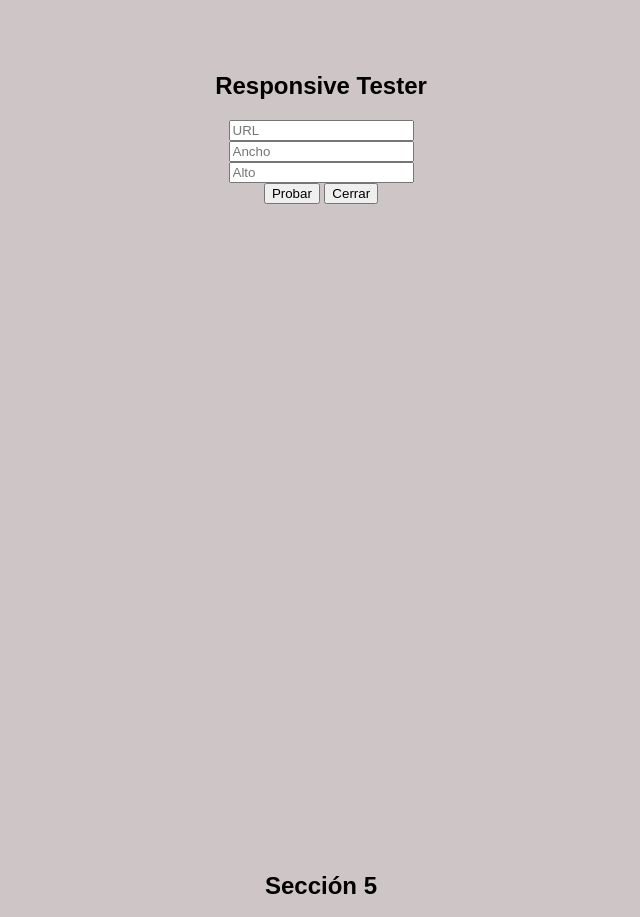
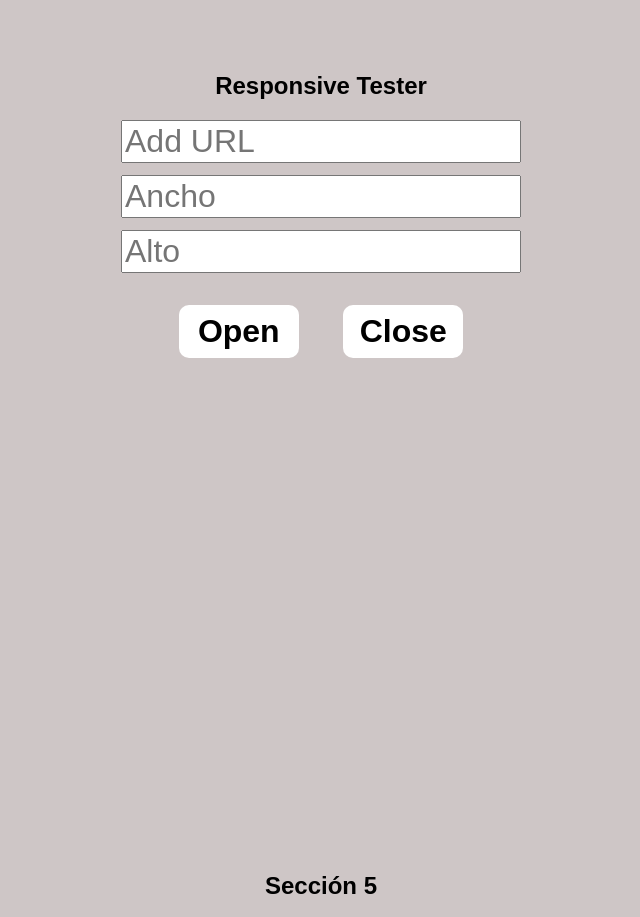
Before and after one commit to roddevwork/dom-exercices-javascript, a website built with Vite: page src/index.html in a window 1280 px wide. Shown: the part 3500-4417 px from the top of the page, without its empty margins (319-959 px from the left). Built offline with nearby package versions, Linux system fonts and the light colour scheme.

Commit message:
section5: styles added

```diff
--- a/src/index.css
+++ b/src/index.css
@@ -291,6 +291,19 @@ video {
   transform: scale(1.5);
 }
 
+/** Tester_Responsive  */
+
+#section5 input {
+  margin-bottom: 10px;
+  width: 300px;
+  font-size: 1rem;
+}
+
+#section5 .btn {
+  width: 100px;
+  margin: 20px;
+}
+
 /*** Media  */
 
 @media screen and (width >= 640px) {
@@ -333,4 +346,15 @@ video {
     width: 3.2rem;
     height: 3.2rem;
   }
+
+  #section5 input {
+    margin-bottom: 12px;
+    width: 400px;
+    font-size: 2rem;
+  }
+
+  #section5 .btn {
+    width: 120px;
+    margin: 20px;
+  }
 }
--- a/src/index.html
+++ b/src/index.html
@@ -84,14 +84,14 @@
     <section id="section5" class="section">
       <h2>Responsive Tester </h2>
       <form id="responsive-tester">
-        <input name="direccion" type="url" placeholder="URL" required>
+        <input name="direccion" type="url" placeholder="Add URL" required>
         <br>
         <input name="ancho" type="text" placeholder="Ancho" required>
         <br>
         <input name="alto" type="text" placeholder="Alto" required>
         <br>
-        <input name="probar" type="submit" value="Probar">
-        <input name="cerrar" type="button" value="Cerrar">
+        <input class="btn" name="probar" type="submit" value="Open">
+        <input class="btn" name="cerrar" type="button" value="Close">
       </form>
     </section>
 
```
